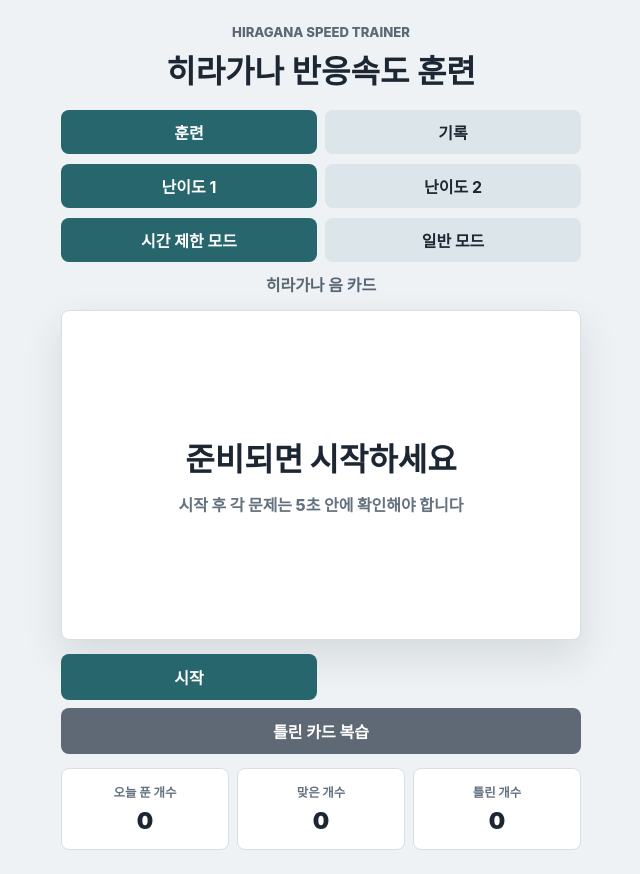
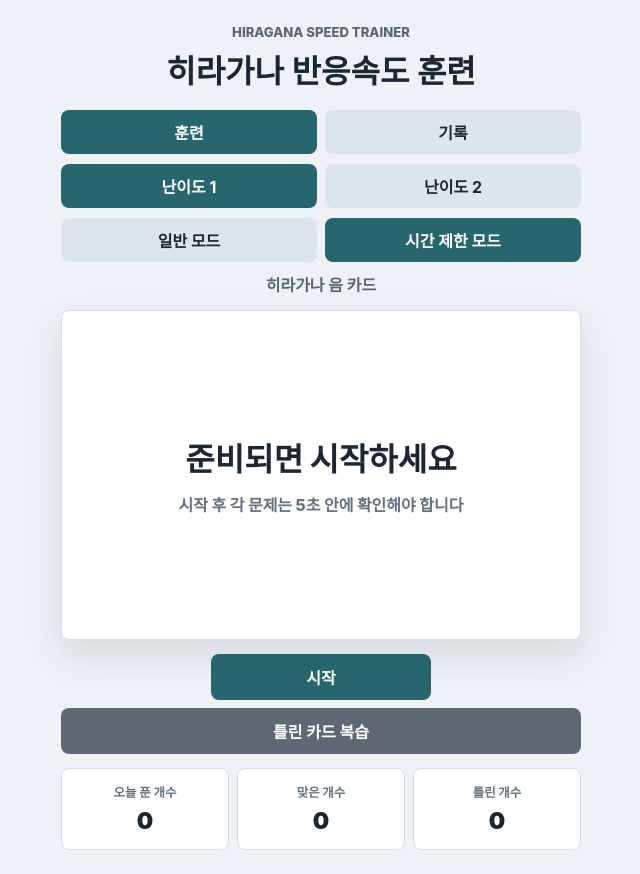
Before and after one commit to Astro-squirrel/hiragana-trainer, a Vue app: page / in a window 1280 px wide. Shown: the whole page, without its empty margins (319-959 px from the left). Built offline with nearby package versions, Linux system fonts and the light colour scheme.

Commit message:
Adjust mode and action button layout

```diff
--- a/src/App.vue
+++ b/src/App.vue
@@ -458,11 +458,11 @@ watch(level, () => {
         </div>
 
         <div class="mode-tabs" aria-label="훈련 모드 선택">
+          <button :class="{ active: !isTimedMode }" type="button" @click="changeMode(false)">
+            일반 모드
+          </button>
           <button :class="{ active: isTimedMode }" type="button" @click="changeMode(true)">
             시간 제한 모드
-          </button>
-          <button :class="{ active: !isTimedMode }" type="button" @click="changeMode(false)">
-            일반 모드
           </button>
         </div>
 
@@ -502,13 +502,13 @@ watch(level, () => {
         </article>
 
         <div class="actions">
-          <button v-if="!isStarted" type="button" @click="startTraining">시작</button>
-          <button v-else-if="!isAnswerVisible" type="button" @click="showAnswer">확인</button>
+          <button class="primary-action" v-if="!isStarted" type="button" @click="startTraining">시작</button>
+          <button class="primary-action" v-else-if="!isAnswerVisible" type="button" @click="showAnswer">확인</button>
           <template v-else-if="!isAnswered">
             <button type="button" @click="markCorrect">맞음</button>
             <button type="button" @click="markWrong">틀림</button>
           </template>
-          <button v-else type="button" @click="nextCard">다음</button>
+          <button class="primary-action" v-else type="button" @click="nextCard">다음</button>
           <button class="wide" type="button" @click="startWrongReview">틀린 카드 복습</button>
         </div>
 
@@ -775,6 +775,12 @@ h1 {
   padding: 0 12px;
 }
 
+.actions .primary-action {
+  grid-column: 1 / -1;
+  justify-self: center;
+  width: min(100%, 220px);
+}
+
 .actions .wide {
   grid-column: 1 / -1;
   background: #5f6975;
```
